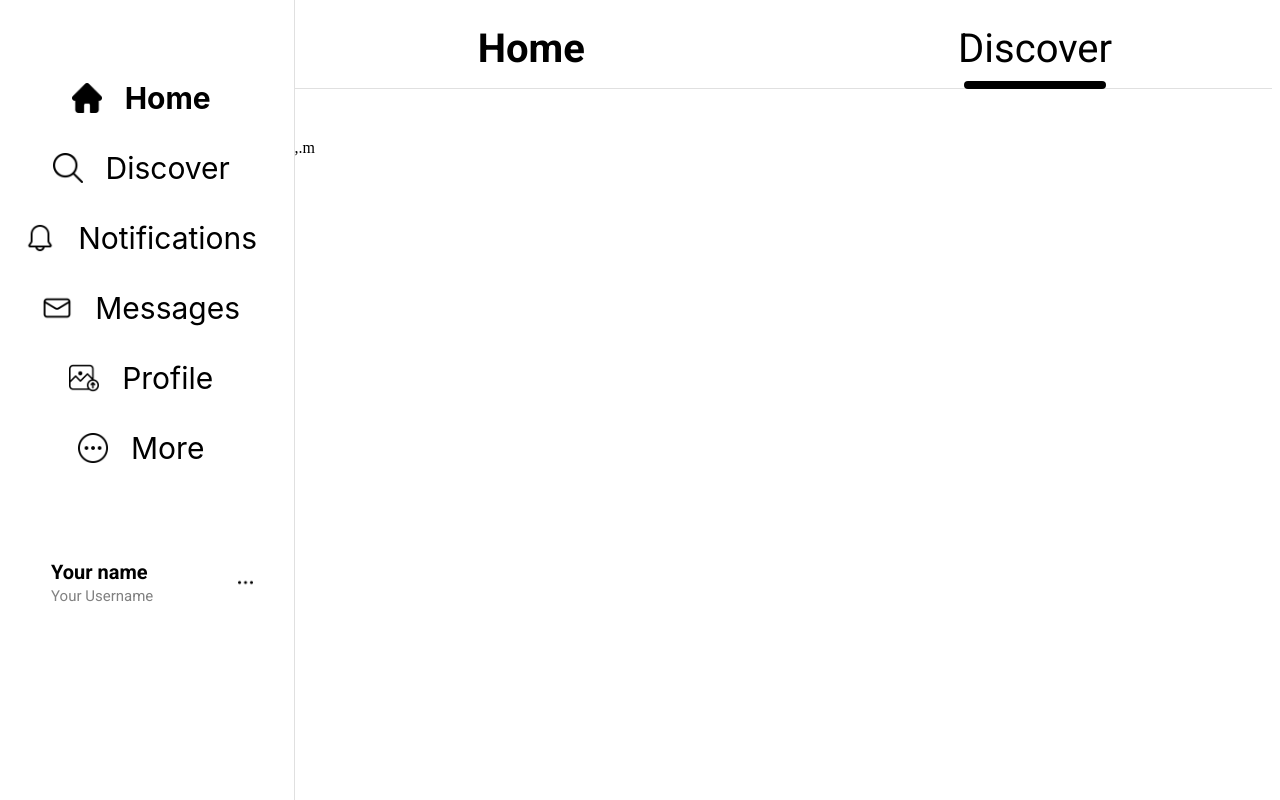
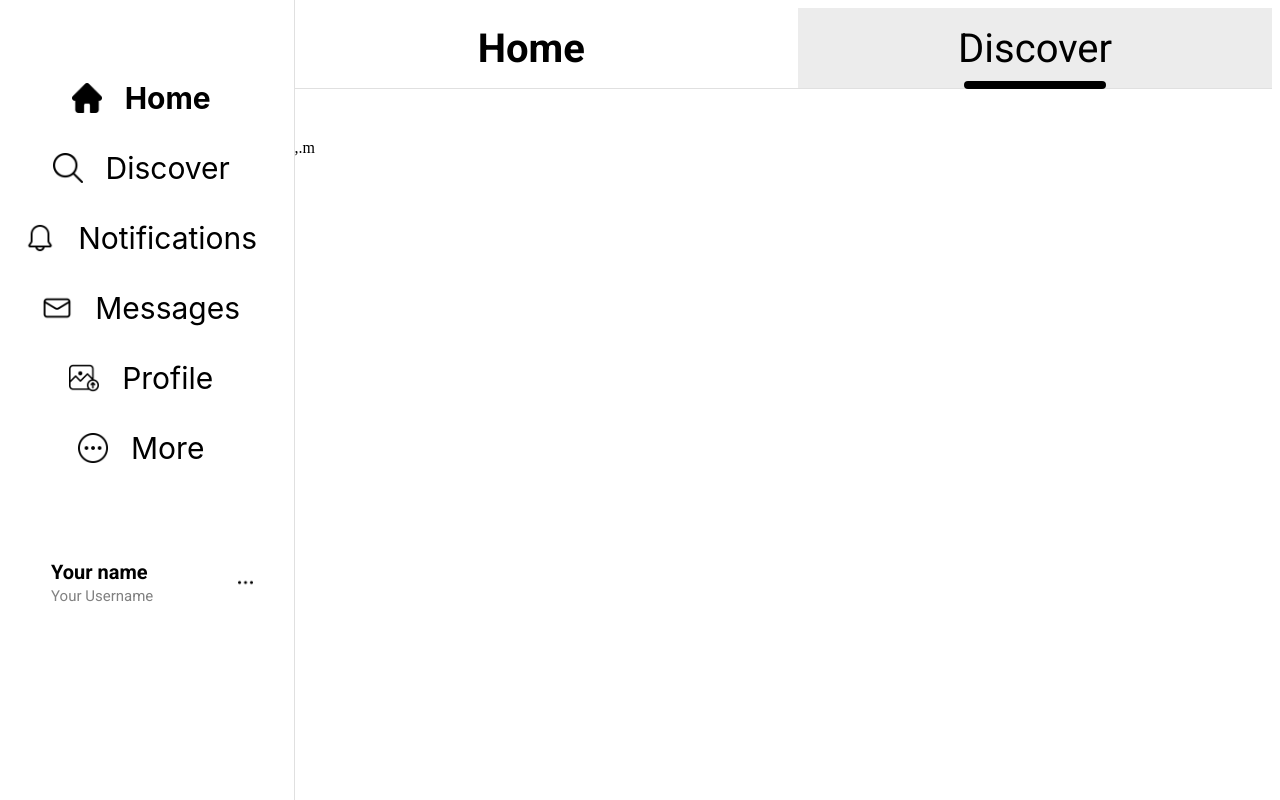
Before and after one commit to Gbemiga04/FitMate, a plain HTML site: page index.html in a window 1280 px wide. In both pictures the pointer is over the element 1035 px from the left and 48 px from the top of the page. Drawn offline with Linux system fonts and the light colour scheme; some packages are replaced by stand-ins of ours.

```diff
--- a/styles/sidebar.css
+++ b/styles/sidebar.css
@@ -410,3 +410,6 @@
 .discover-section:hover .bar{
     width: 0px;
 }
+.discover-section:hover{
+    background-color: rgb(236, 236, 236);
+}
```
